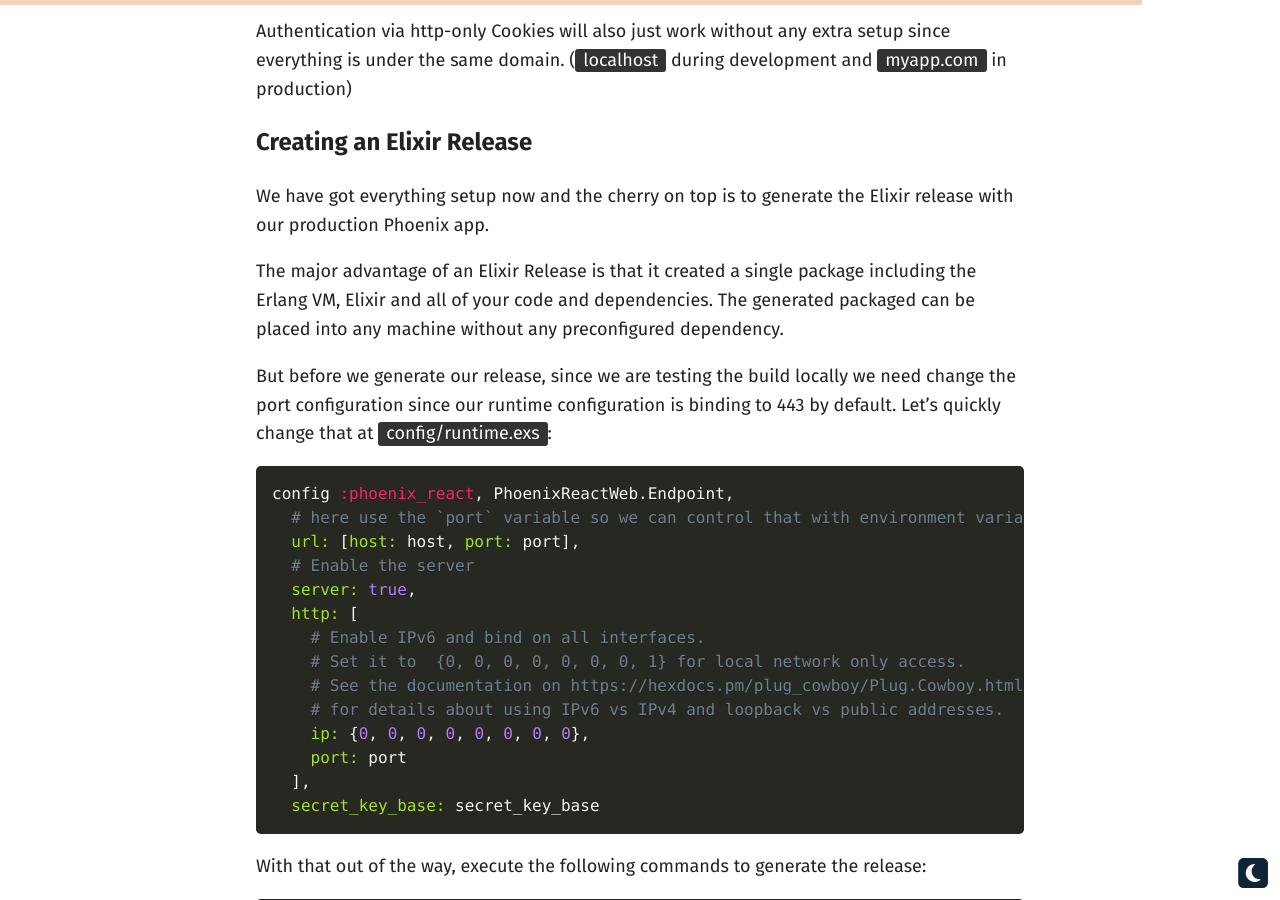
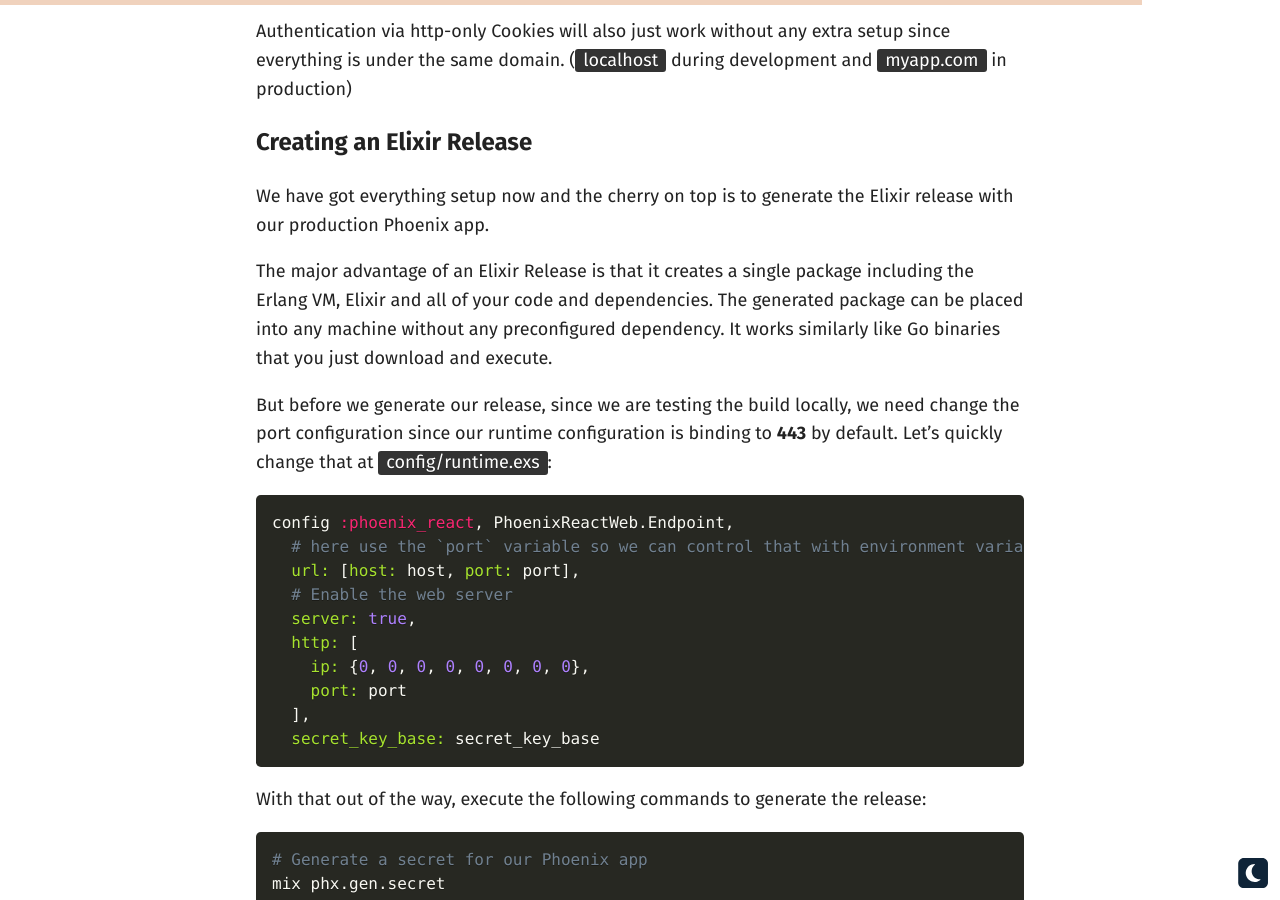
Before and after one commit to brunojppb/brunojppb.github.io, a Jekyll site: the page built from _posts/2022-01-19-elixir-phoenix-typescript-react.md, in a window 1280 px wide and 900 px high, scrolled down 14156 px. Built offline with Jekyll 4.4.1, drawn with Linux system fonts in a browser that asks for light colours; some of the changed text lies outside the part shown.

````diff
--- a/_posts/2022-01-19-elixir-phoenix-typescript-react.md
+++ b/_posts/2022-01-19-elixir-phoenix-typescript-react.md
@@ -1,8 +1,8 @@
 ---
 layout: post
 author: Bruno Paulino
-title: Creating Webapps with React, Phoenix, Elixir and TypeScript in 2022
-permalink: entries/how-to-webapp-elixir-phoenix-typescript-react
+title: Modern Webapps with React, Phoenix, Elixir and TypeScript
+permalink: entries/modern-webapps-with-elixir-phoenix-typescript-react
 keywords: elixir,phoenix,typescript,react,webapp
 meta_description: How to create a modern Phoenix app with React and TypeScript
 meta_image: /assets/images/posts/2021-09-01-how-to-use-redis-cluster-for-caching.jpg
@@ -519,25 +519,22 @@ and `myapp.com` in production)
 We have got everything setup now and the cherry on top is to generate the Elixir
 release with our production Phoenix app.
 
-The major advantage of an Elixir Release is that it created a single package including
-the Erlang VM, Elixir and all of your code and dependencies. The generated packaged
-can be placed into any machine without any preconfigured dependency.
+The major advantage of an Elixir Release is that it creates a single package including
+the Erlang VM, Elixir and all of your code and dependencies. The generated package
+can be placed into any machine without any preconfigured dependency. It works similarly
+like Go binaries that you just download and execute.
 
-But before we generate our release, since we are testing the build locally
+But before we generate our release, since we are testing the build locally,
 we need change the port configuration since our runtime configuration is
-binding to 443 by default. Let's quickly change that at `config/runtime.exs`:
+binding to __443__ by default. Let's quickly change that at `config/runtime.exs`:
 
 ```elixir
 config :phoenix_react, PhoenixReactWeb.Endpoint,
   # here use the `port` variable so we can control that with environment variables
   url: [host: host, port: port],
-  # Enable the server
+  # Enable the web server
   server: true,
   http: [
-    # Enable IPv6 and bind on all interfaces.
-    # Set it to  {0, 0, 0, 0, 0, 0, 0, 1} for local network only access.
-    # See the documentation on https://hexdocs.pm/plug_cowboy/Plug.Cowboy.html
-    # for details about using IPv6 vs IPv4 and loopback vs public addresses.
     ip: {0, 0, 0, 0, 0, 0, 0, 0},
     port: port
   ],
@@ -587,6 +584,7 @@ We now have our production release ready. Let's fire it up with the following co
 
 ```shell
 PHX_HOST=localhost _build/prod/rel/phoenix_react/bin/phoenix_react start
+
 # You should an output similar to the following
 19:52:53.813 [info] Running PhoenixReactWeb.Endpoint with cowboy 2.9.0 at :::4000 (http)
 19:52:53.814 [info] Access PhoenixReactWeb.Endpoint at http://localhost:4000
@@ -595,4 +593,25 @@ PHX_HOST=localhost _build/prod/rel/phoenix_react/bin/phoenix_react start
 Great! Now our Phoenix app is running in production mode. Now head to your browser
 and open `localhost:4000/app`. You should see our React app being rendered!
 
-## Where to go from here
+We have finally succeeded with our Phoenix + React + TypeScript setup. It provides us
+with a great developer experience while simplifying our production builds by
+bundling our Phoenix app together with our React app.
+
+## Wrapping up
+
+While that might have been a tiny bit complex to setup, I believe it is still worth it
+to keep your SPA decoupled from your backend. Here is a list with a few bonus point
+of this setup:
+
+* A single repo to work with which simplifies development, specially with a bigger team
+* Simpler CI/CD pipelines on the same repository
+* Free to swap out Vite in the future in case we decide to go with a different build tool
+* In the extreme case of changing our backend from Phoenix to something else,
+our React frontend is still fully independent and can basically be copy-pasted
+into a new setup.
+
+I personally believe that the development and deployment of our applications should
+be simple and while having React as a dependency does increase complexity into our app,
+the trade-off of building web apps with it pays off in my case. Although, if you
+have simple CRUD apps, sticking with vanilla Phoenix templates and LiveView might
+be more than enough.
````
